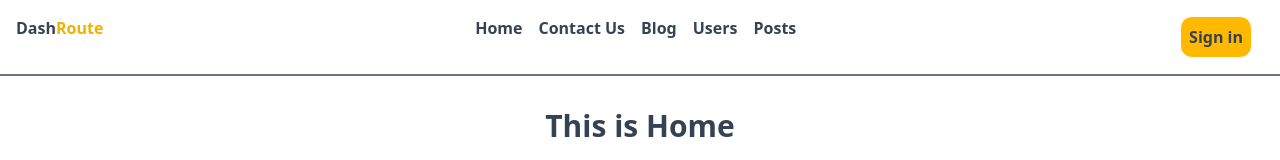
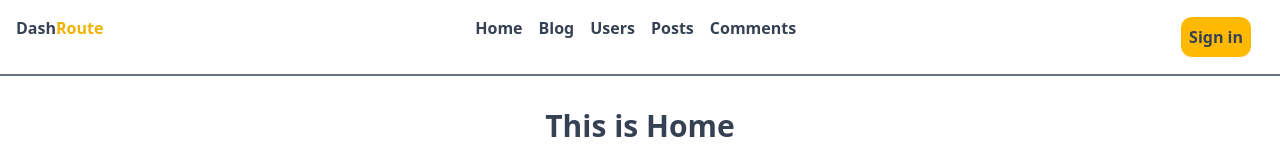
Before and after one commit to iftakhersifat/dash-route, a React (Vite) app: page / in a window 1280 px wide. Shown: the top 160 px of the page. Built offline with nearby package versions, Linux system fonts and the light colour scheme.

Commit message:
added id

```diff
--- a/src/Components/Header/Header.jsx
+++ b/src/Components/Header/Header.jsx
@@ -9,10 +9,10 @@ const Header = () => {
                 <nav>
                     <ul className='space-x-4 text-md font-bold text-gray-700 '>
                         <Link className='hover:text-blue-700' to="/">Home</Link>
-                        <Link className='hover:text-blue-700' to="/contact">Contact Us</Link>
                         <Link className='hover:text-blue-700' to="/blog">Blog</Link>
                         <Link className='hover:text-blue-700' to="/users">Users</Link>
                         <Link className='hover:text-blue-700' to="/posts">Posts</Link>
+                        <Link className='hover:text-blue-700' to="/comments">Comments</Link>
                     </ul>
                 </nav>
                 <button className='text-md font-bold text-gray-700 border border-white rounded-xl bg-amber-400 p-2 mx-3 hover:bg-green-600 hover:text-white'>Sign in</button>
--- a/src/Components/Posts/Post.jsx
+++ b/src/Components/Posts/Post.jsx
@@ -1,10 +1,11 @@
 import React from 'react';
 
 const Post = ({post}) => {
-    const {title, body} =post;
+    const {title, body, id} =post;
     return (
         <div className='text-center border border-white bg-amber-600 m-4 p-8 text-white rounded-2xl'>
-            <h1>Title: {title}</h1>
+            <h1>Id : {id}</h1>
+            <h1>Title : {title}</h1>
             <p>{body}</p>
         </div>
     );
```
